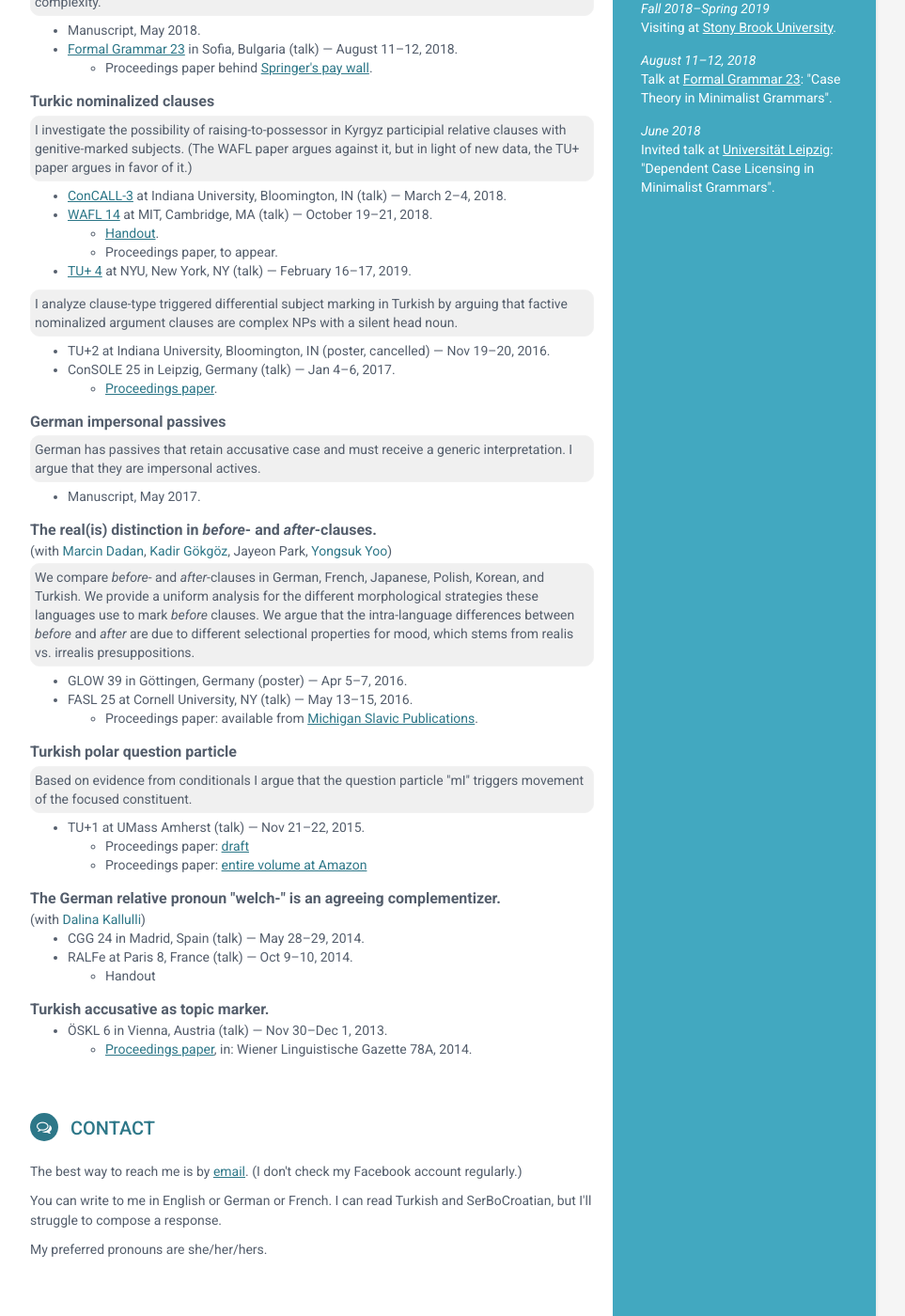
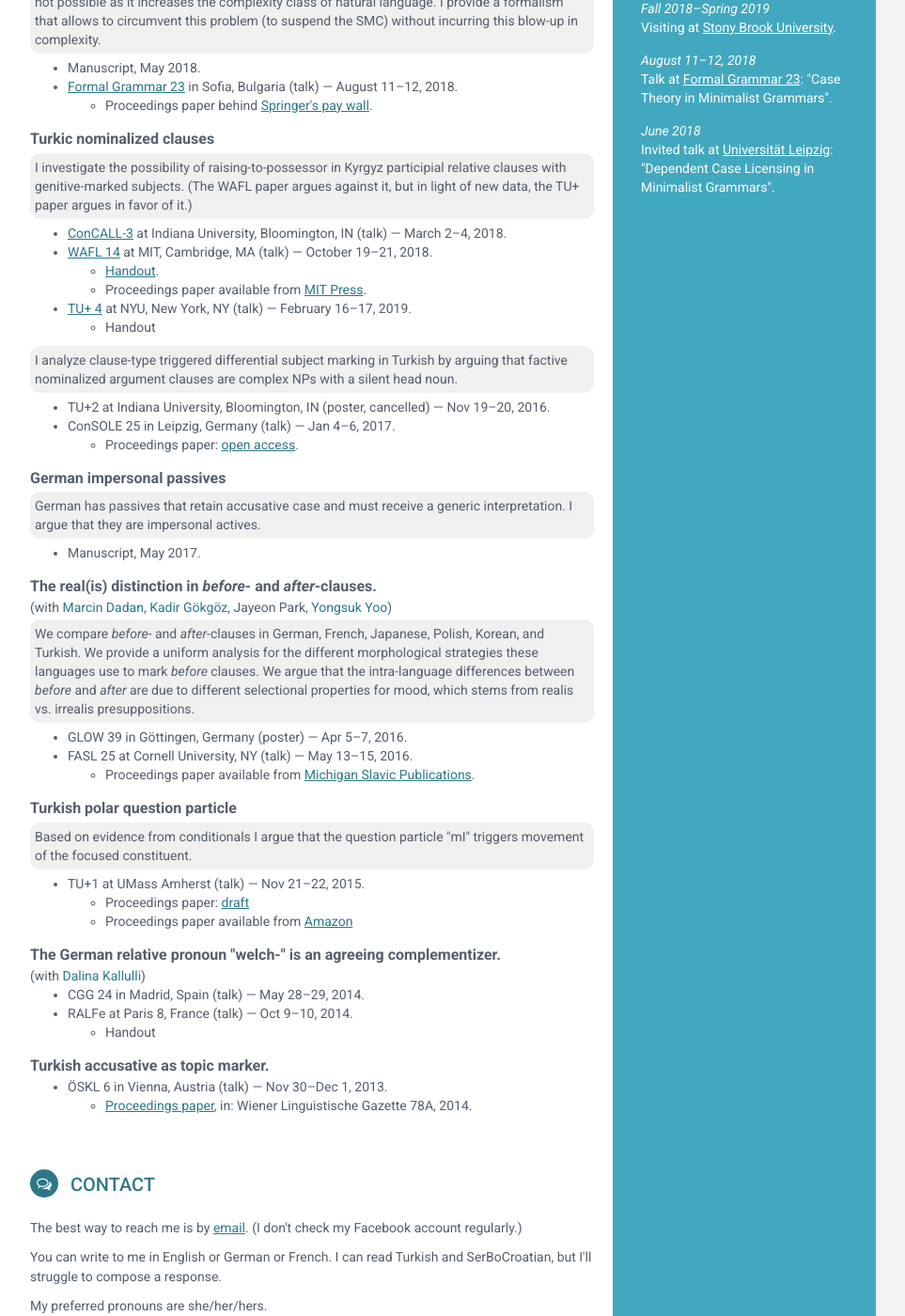
Before and after one commit to laszabine/laszabine.github.io, a Jekyll site: the page built from index.html, in a window 1280 px wide and 1400 px high, scrolled down 827 px. Shown: the whole window at 94% size, without its empty margins (188-1151 px from the left). Built offline with Jekyll 4.4.1, drawn with Linux system fonts in a browser that asks for light colours; some of the changed text lies outside the part shown.

Commit message:
updates from Aug 2019

```diff
--- a/_includes/PROJECTS.html
+++ b/_includes/PROJECTS.html
@@ -22,7 +22,11 @@
         Based on insights from mathematical linguistics, we argue that syntactic dependencies spanning independent subtrees, that is: not expressible via c-command relations, must be established by movement.
       </div>
       <ul>
-        <li><a href="https://www.ling.upenn.edu/Events/PLC/plc43/" target="_blank">PLC 43</a> at UPenn (talk) &mdash; March 22&ndash;24, 2019. </li>
+        <li><a href="https://www.ling.upenn.edu/Events/PLC/plc43/" target="_blank">PLC 43</a> at UPenn (talk) &mdash; March 22&ndash;24, 2019.
+          <ul>
+            <li>Slides</li>
+            <li>Proceedings paper, to appear.</li>
+        </li>
       </ul>
     </div>
 
@@ -58,10 +62,14 @@
         <li><a href="http://wafl14.mit.edu/" target="_blank">WAFL 14</a> at MIT, Cambridge, MA (talk) &mdash; October 19&ndash;21, 2018.
           <ul>
             <li><a href="https://www.researchgate.net/publication/328812451_On_possessed_relative_clauses_in_Kyrgyz" target="_blank">Handout</a>.</li>
-            <li>Proceedings paper, to appear.</li>
+            <li>Proceedings paper available from <a href="http://mitwpl.mit.edu/catalog/mwpl90/" target="_blank">MIT Press</a>.</li>
           </ul>
         </li>
-        <li><a href="https://wp.nyu.edu/tuworkshop4/" target="_blank">TU+ 4</a> at NYU, New York, NY (talk) &mdash; February 16&ndash;17, 2019.</li>
+        <li><a href="https://wp.nyu.edu/tuworkshop4/" target="_blank">TU+ 4</a> at NYU, New York, NY (talk) &mdash; February 16&ndash;17, 2019.
+          <ul>
+            <li>Handout</li>
+          </ul>
+        </li>
       </ul>
       <div class="abstract">
         I analyze clause-type triggered differential subject marking in Turkish by arguing that factive nominalized argument clauses are complex NPs with a silent head noun.
@@ -70,7 +78,7 @@
         <li>TU+2 at Indiana University, Bloomington, IN (poster, cancelled) &mdash; Nov 19&ndash;20, 2016.</li>
         <li>ConSOLE 25 in Leipzig, Germany (talk) &mdash; Jan 4&ndash;6, 2017.
           <ul>
-            <li><a href="https://www.universiteitleiden.nl/binaries/content/assets/geesteswetenschappen/lucl/sole/console-xxv.pdf" target="_blank">Proceedings paper</a>.</li>
+            <li>Proceedings paper: <a href="https://www.universiteitleiden.nl/binaries/content/assets/geesteswetenschappen/lucl/sole/console-xxv.pdf" target="_blank">open access</a>.</li>
           </ul>
         </li>
       </ul>
@@ -110,7 +118,7 @@
         <li>GLOW 39 in G&ouml;ttingen, Germany (poster) &mdash; Apr 5&ndash;7, 2016.</li>
         <li>FASL 25 at Cornell University, NY (talk) &mdash; May 13&ndash;15, 2016.
           <ul>
-            <li>Proceedings paper: available from <a href="https://lsa.umich.edu/slavic/msp/all-publications/formal-approaches-to-slavic-linguistics--25--the-third-cornell-m.html">Michigan Slavic Publications</a>.</li>
+            <li>Proceedings paper available from <a href="https://lsa.umich.edu/slavic/msp/all-publications/formal-approaches-to-slavic-linguistics--25--the-third-cornell-m.html">Michigan Slavic Publications</a>.</li>
           </ul>
         </li>
       </ul>
@@ -127,7 +135,7 @@
         <li>TU+1 at UMass Amherst (talk) &mdash; Nov 21&ndash;22, 2015.
           <ul>
             <li>Proceedings paper: <a href="downloads/laszakovits-2015-tu1.pdf" target="_blank">draft</a></li>
-            <li>Proceedings paper: <a href="https://www.amazon.com/Tu-Proceedings-workshop-Turkish-languages/dp/1983844020" target="_blank">entire volume at Amazon</a></li>
+            <li>Proceedings paper available from <a href="https://www.amazon.com/Tu-Proceedings-workshop-Turkish-languages/dp/1983844020" target="_blank">Amazon</a></li>
           </ul>
         </li>
       </ul>
```
